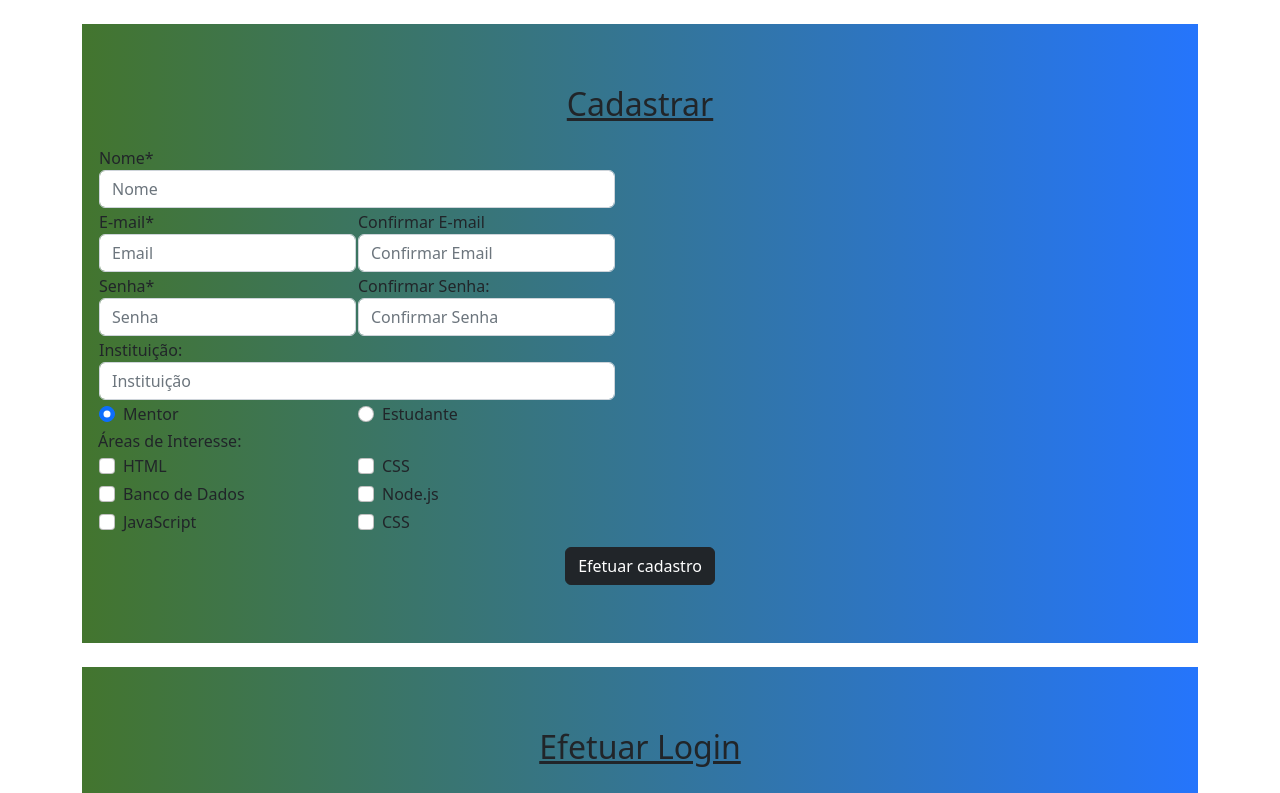
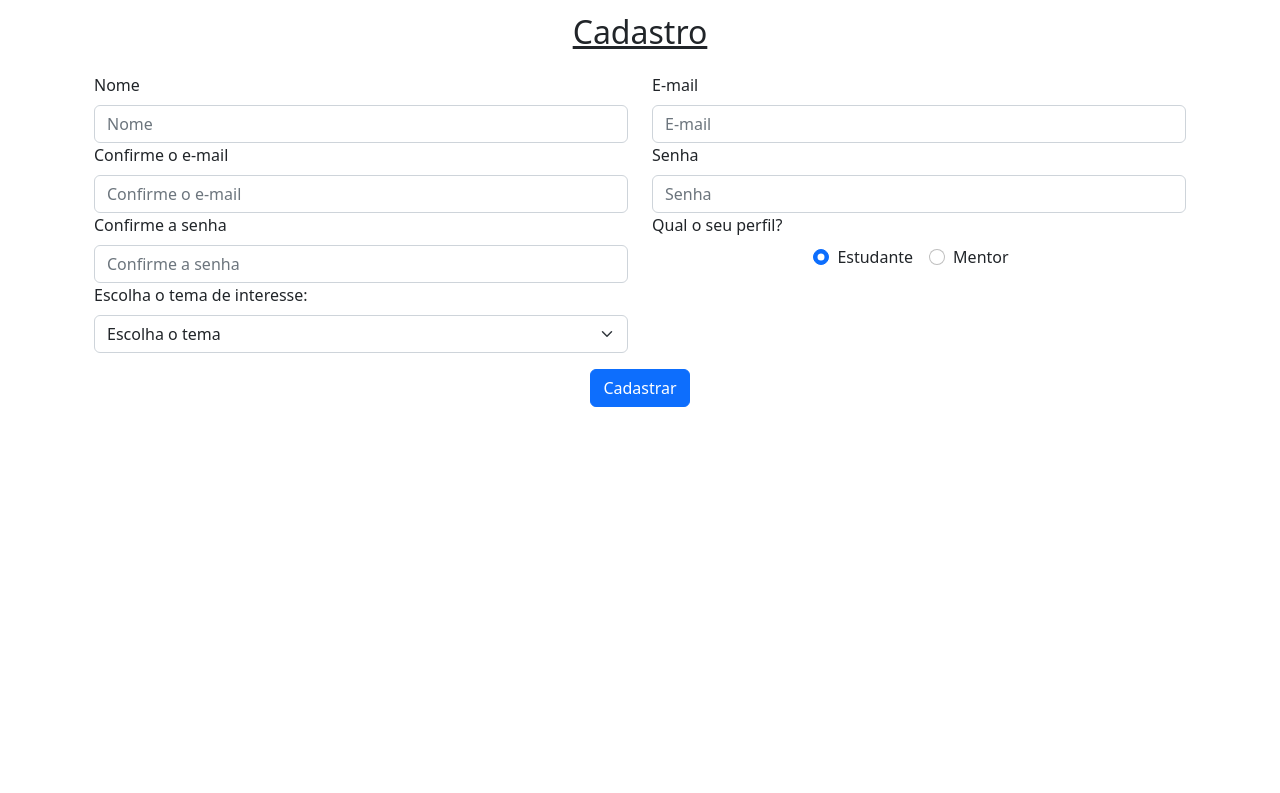
Before and after one commit to Nickolaz47/hackathon, a React (Create React App) app in the folder client/: page /register in a window 1280 px wide. Shown: the top 793 px of the page. Built offline with nearby package versions, Linux system fonts and the light colour scheme.

Commit message:
Created Register page.

```diff
--- a/client/src/App.js
+++ b/client/src/App.js
@@ -1,8 +1,8 @@
 // Hooks
 // Components
-import Formulario from "./components/Form";
 // Pages
-import Home from "./pages/Home/Home"
+import Home from "./pages/Home/Home";
+import Register from "./pages/Register/Register";
 import Login from "./pages/Login/Login";
 // Router
 import { BrowserRouter, Routes, Route, Navigate } from "react-router-dom";
@@ -15,11 +15,11 @@ const App = () => {
       <BrowserRouter>
         <Routes>
           <Route path="/" element={<Home />}></Route>
-          <Route path="/login" component={<Login />}></Route>
+          <Route path="/login" element={<Login />}></Route>
+          <Route path="/register" element={<Register />}></Route>
         </Routes>
       </BrowserRouter>
-      <Formulario />
-      <Login />
+      {/* <Login /> */}
     </div>
   );
 };
--- a/client/src/components/Form.js
+++ /dev/null
@@ -1,208 +0,0 @@
-const Formulario = () => {
-  return (
-    <div className="mt-md-4  container py-5  gradient-custom align-items-center p-3 bg-secondary">
-      <h2 className="text-center title">Cadastrar</h2>
-      <form>
-        <table>
-          <tr>
-            <td colSpan={2}>
-              <div className="form-group">
-                <label>Nome*</label>
-                <input className="form-control" placeholder="Nome" required />
-              </div>{" "}
-            </td>
-          </tr>
-
-          <tr>
-            <td>
-              <div>
-                <label for="exampleInputEmail1">E-mail*</label>
-                <input
-                  type="email"
-                  className="form-control"
-                  id="exampleInputEmail1"
-                  placeholder="Email"
-                  required
-                />
-              </div>
-            </td>
-
-            <td>
-              <div>
-                <label for="exampleInputEmail1">Confirmar E-mail</label>
-                <input
-                  type="email"
-                  className="form-control"
-                  id="exampleInputEmail1"
-                  placeholder="Confirmar Email"
-                  required
-                />
-              </div>
-            </td>
-          </tr>
-
-          <tr>
-            <td>
-              <div className="form-group">
-                <label for="exampleInputPassword1">Senha*</label>
-                <input
-                  type="password"
-                  className="form-control"
-                  id="exampleInputPassword1"
-                  placeholder="Senha"
-                  required
-                />
-              </div>
-            </td>
-
-            <td>
-              <div>
-                <label for="exampleInputPassword1">Confirmar Senha:</label>
-                <input
-                  type="password"
-                  className="form-control"
-                  id="exampleInputPassword1"
-                  placeholder="Confirmar Senha"
-                  required
-                />
-              </div>
-            </td>
-          </tr>
-
-          <tr>
-            <td colSpan={2}>
-              <div className="form-group">
-                <label>Instituição:</label>
-                <input className="form-control" placeholder="Instituição" />
-              </div>{" "}
-            </td>
-          </tr>
-
-          <tr>
-            <td>
-              <div class="form-check">
-                <input
-                  type="radio"
-                  class="form-check-input"
-                  id="radio1"
-                  name="optradio"
-                  value="option1"
-                  checked
-                />
-                Mentor
-                <label class="form-check-label" for="radio1"></label>
-              </div>
-            </td>
-
-            <td>
-              <div class="form-check">
-                <input
-                  type="radio"
-                  class="form-check-input"
-                  id="radio2"
-                  name="optradio"
-                  value="option2"
-                />
-                Estudante
-                <label class="form-check-label" for="radio2"></label>
-              </div>
-            </td>
-          </tr>
-
-          <tr colSpan={2}>Áreas de Interesse:</tr>
-          <tr>
-            <td>
-              <div class="form-check">
-                <input
-                  class="form-check-input"
-                  type="checkbox"
-                  id="check1"
-                  name="option1"
-                  value="something"
-                />
-                <label class="form-check-label">HTML</label>
-              </div>
-            </td>
-
-            <td>
-              <div class="form-check">
-                <input
-                  class="form-check-input"
-                  type="checkbox"
-                  id="check1"
-                  name="option1"
-                  value="something"
-                />
-                <label class="form-check-label">CSS</label>
-              </div>
-            </td>
-          </tr>
-
-          <tr>
-            <td>
-              <div class="form-check">
-                <input
-                  class="form-check-input"
-                  type="checkbox"
-                  id="check1"
-                  name="option1"
-                  value="something"
-                />
-                <label class="form-check-label">Banco de Dados</label>
-              </div>
-            </td>
-
-            <td>
-              <div class="form-check">
-                <input
-                  class="form-check-input"
-                  type="checkbox"
-                  id="check1"
-                  name="option1"
-                  value="something"
-                />
-                <label class="form-check-label"> Node.js</label>
-              </div>
-            </td>
-          </tr>
-
-          <tr>
-            <td>
-              <div class="form-check">
-                <input
-                  class="form-check-input"
-                  type="checkbox"
-                  id="check1"
-                  name="option1"
-                  value="something"
-                />
-                <label class="form-check-label">JavaScript</label>
-              </div>
-            </td>
-
-            <td>
-              <div class="form-check">
-                <input
-                  class="form-check-input"
-                  type="checkbox"
-                  id="check1"
-                  name="option1"
-                  value="something"
-                />
-                <label class="form-check-label">CSS</label>
-              </div>
-            </td>
-          </tr>
-        </table>
-
-        <center className="center-layout">
-          <button type="submit" className="btn btn-dark align-self-center">
-            Efetuar cadastro
-          </button>
-        </center>
-      </form>
-    </div>
-  );
-};
-
-export default Formulario;
--- /dev/null
+++ b/client/src/pages/Register/Register.js
@@ -0,0 +1,94 @@
+const Register = () => {
+  const subjectOptions = [
+    { name: "Escolha o tema", value: undefined },
+    { name: "HTML", value: "html" },
+    { name: "JavaScript", value: "javascript" },
+    { name: "React", value: "react" },
+    { name: "NodeJS", value: "nodejs" },
+    { name: "Python", value: "python" },
+  ];
+
+  const handleSubmit = (e) => {
+    e.preventDefault();
+  };
+
+  return (
+    <div className="container">
+      <h2 className="text-center title">Cadastro</h2>
+      <form className="row mb-3" onSubmit={handleSubmit}>
+        <div className="col-md-6">
+          <label className="form-label">Nome</label>
+          <input type="text" className="form-control" placeholder="Nome" />
+        </div>
+        <div className="col-md-6">
+          <label className="form-label">E-mail</label>
+          <input type="email" className="form-control" placeholder="E-mail" />
+        </div>
+        <div className="col-md-6">
+          <label className="form-label">Confirme o e-mail</label>
+          <input
+            type="email"
+            className="form-control"
+            placeholder="Confirme o e-mail"
+          />
+        </div>
+        <div className="col-md-6">
+          <label className="form-label">Senha</label>
+          <input type="password" className="form-control" placeholder="Senha" />
+        </div>
+        <div className="col-md-6">
+          <label className="form-label">Confirme a senha</label>
+          <input
+            type="password"
+            className="form-control"
+            placeholder="Confirme a senha"
+          />
+        </div>
+        <div className="col-md-6">
+          <label className="form-label">Qual o seu perfil?</label>
+          <br />
+          <div className="text-center">
+            <div class="form-check form-check-inline">
+              <input
+                class="form-check-input"
+                type="radio"
+                name="radioOption"
+                id="studentRadio"
+                value="student"
+                checked
+              />
+              <label class="form-check-label">Estudante</label>
+            </div>
+            <div class="form-check form-check-inline">
+              <input
+                class="form-check-input"
+                type="radio"
+                name="radioOption"
+                id="mentorRadio"
+                value="mentor"
+              />
+              <label class="form-check-label">Mentor</label>
+            </div>
+          </div>
+        </div>
+        <div className="col-md-6">
+          <label className="form-label">Escolha o tema de interesse:</label>
+          <select class="form-select" aria-label="Default select example">
+            {subjectOptions.map(({ name, value }, idx) => (
+              <option key={idx} value={value}>
+                {name}
+              </option>
+            ))}
+          </select>
+        </div>
+        <div className="text-center mt-3">
+          <button className="btn btn-primary" type="submit">
+            Cadastrar
+          </button>
+        </div>
+      </form>
+    </div>
+  );
+};
+
+export default Register;
```
